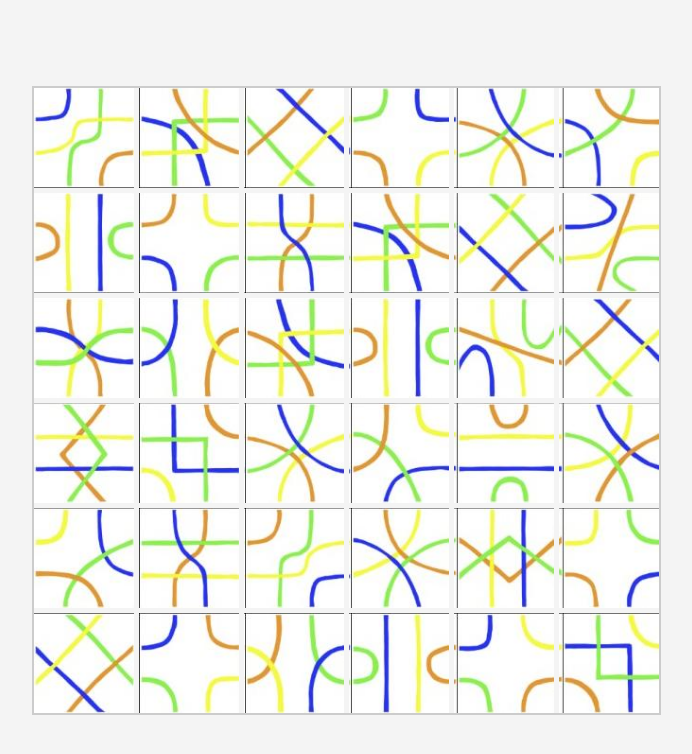
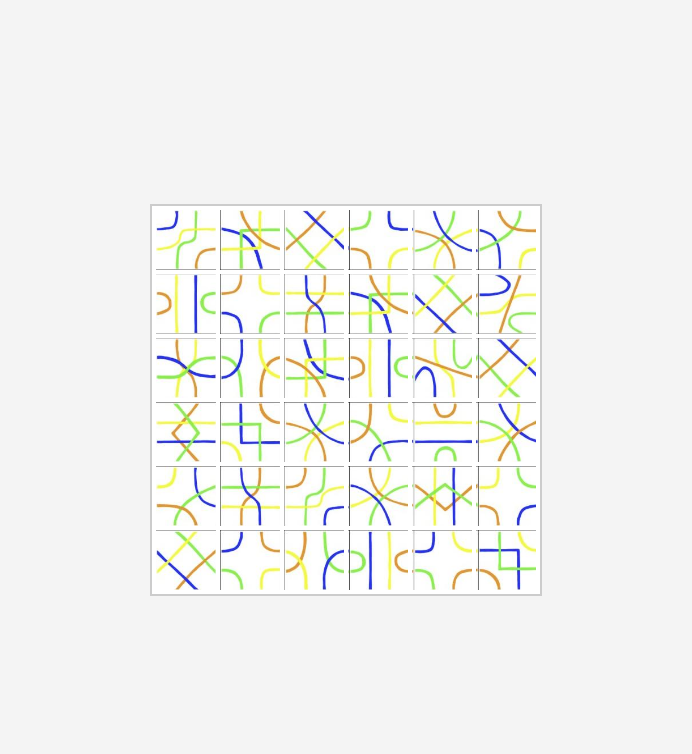
Before and after one commit to haagamble/grid, a plain HTML site: page index.html in a window 1280 px wide. Shown: the whole page, without its empty margins (294-986 px from the left). Drawn offline with Linux system fonts and the light colour scheme.

Commit message:
adjusted style to fit screen better

```diff
--- a/index.html
+++ b/index.html
@@ -18,15 +18,17 @@
 
         .grid {
             display: grid;
-            grid-template-columns: repeat(6, 100px);
-            grid-template-rows: repeat(6, 100px);
-            gap: 5px;
+            grid-template-columns: repeat(6, 60px);
+            grid-template-rows: repeat(6, 60px);
+            gap: 4px;
             border: 2px solid #ccc;
+            padding: 4px;
+            background-color: white;
         }
 
         .tile {
-            width: 100px;
-            height: 100px;
+            width: 60px;
+            height: 60px;
             background-color: #ddd;
             position: relative;
             cursor: pointer;
@@ -35,7 +37,7 @@
         }
 
         .tile.selected {
-            outline: 3px solid orange;
+            outline: 2px solid orange;
         }
 
         .tile img {
@@ -45,6 +47,7 @@
             transition: transform 0.3s ease;
         }
     </style>
+
 </head>
 
 <body>
```
